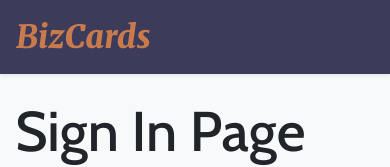
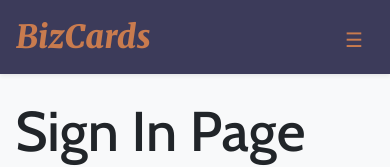
Before and after one commit to dodkipod/BizCards, a React (Create React App) app in the folder client/: page /signIn in a window 390 px wide. Shown: the top 167 px of the page. Built offline with nearby package versions, Linux system fonts and the light colour scheme.

Commit message:
aded burger Icon

```diff
--- a/client/src/App.css
+++ b/client/src/App.css
@@ -74,7 +74,7 @@
   }
 }
 @media (max-width: 680px) {
-  test {
+  .test {
     height: 75vh;
   }
 }
--- a/client/src/components/navbar.jsx
+++ b/client/src/components/navbar.jsx
@@ -21,7 +21,7 @@ class Navbar extends Component {
             aria-expanded="false"
             aria-label="Toggle navigation"
           >
-            <span className="navbar-toggler-icon nav-link"></span>
+            <span className="navbar-toggler-icon nav-link">☰</span>
           </button>
 
           <div className="collapse navbar-collapse" id="navbarSupportedContent">
```
Also changed, not shown: 1 other file (tests, documents, lock files or other folders).
